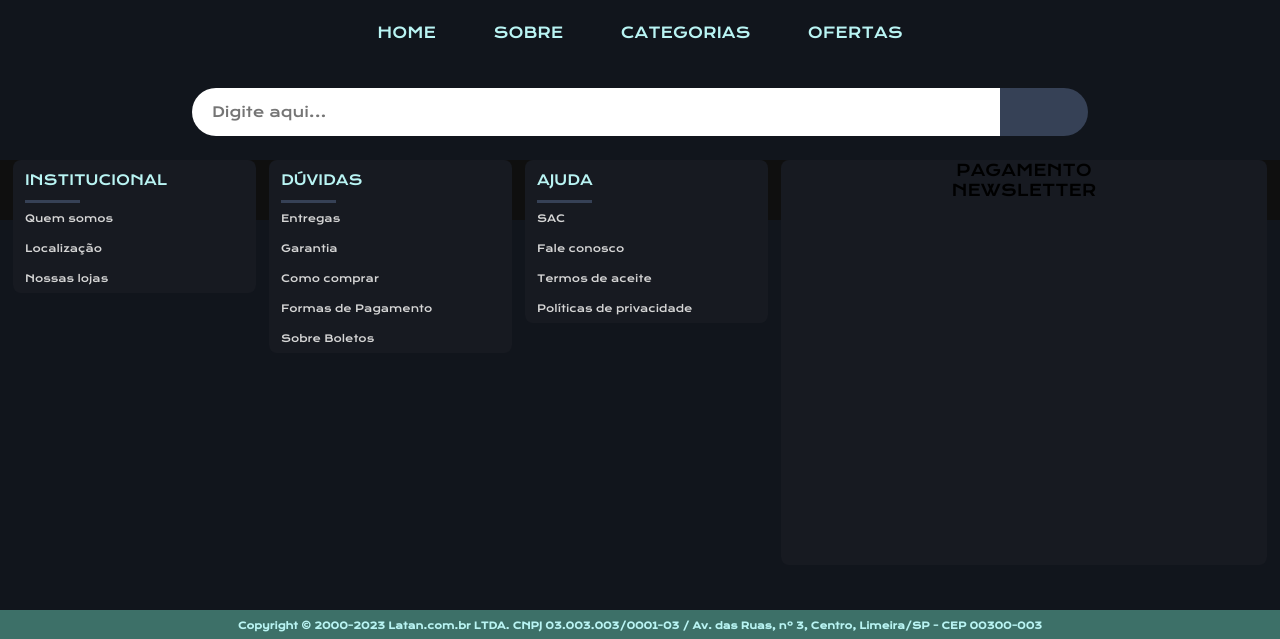
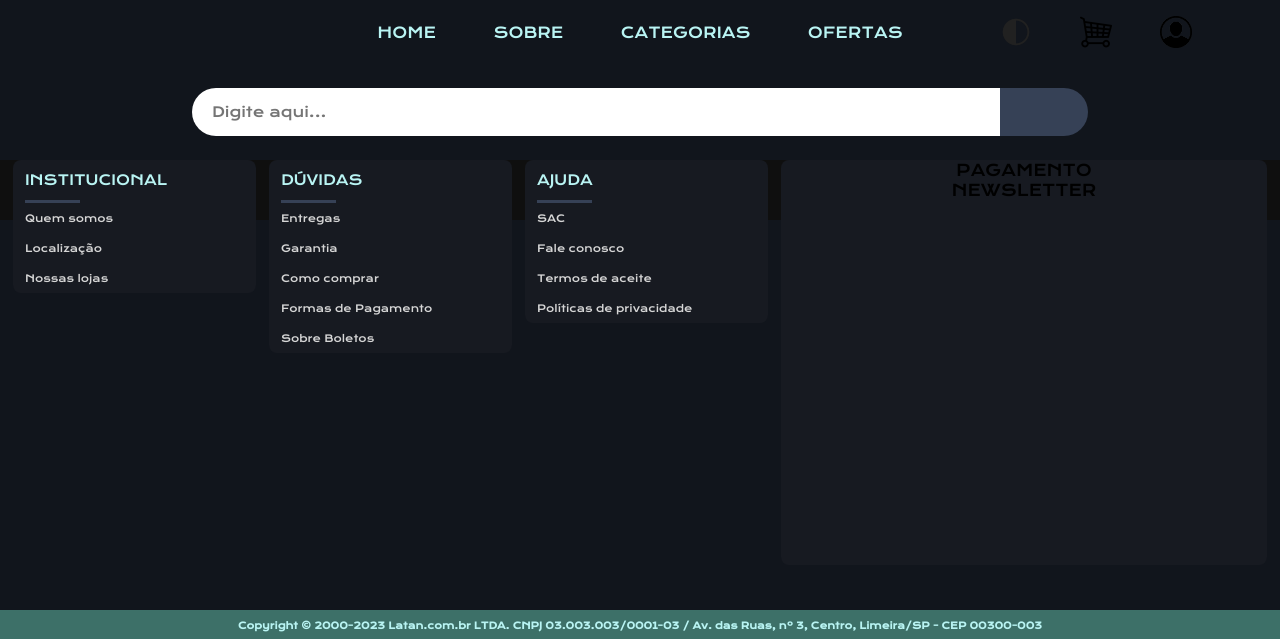
Before and after one commit to ZimbresAguilar/Ozza-Tech, a PHP site: page / in a window 1280 px wide. Shown: the top 639 px of the page. Run offline with PHP 8.4, Linux system fonts and the light colour scheme.

Commit message:
adiciona icones do header

```diff
--- a/css/universal.css
+++ b/css/universal.css
@@ -68,8 +68,8 @@ nav{
 }
 /*-Header Top Right-*/
 .site-theme-btn-container, .shopping-kart-btn-container, .user-account-btn-container{
-    height: 100%;
-    width: auto;
+    height: 50%;
+    width: 25%;
     display: flex;
     align-items: center;
     justify-content: center;
--- a/index.html
+++ b/index.html
@@ -41,19 +41,19 @@
             <div class="header-top-right">
                 <figure class="site-theme-btn-container">
                     <a href="">
-                        <img src="" alt="">
+                        <img src="assets/icones/dark_theme_regular_icon_204499.png" alt="">
                     </a>
                 </figure>
 
                 <figure class="shopping-kart-btn-container">
                     <a href="">
-                        <img src="" alt="">
+                        <img src="assets/icones/1413908.png" alt="carrinho de compras">
                     </a>
                 </figure>
 
                 <figure class="user-account-btn-container">
                     <a href="">
-                        <img src="" alt="">
+                        <img src="assets/icones/202-2024792_user-profile-icon-png-download-fa-user-circle.png" alt="">
                     </a>
                 </figure>
             </div>
```
Also changed, not shown: assets/icones/1413908.png (added), assets/icones/202-2024792_user-profile-icon-png-download-fa-user-circle.png (added), assets/icones/dark_theme_regular_icon_204499.png (added).
